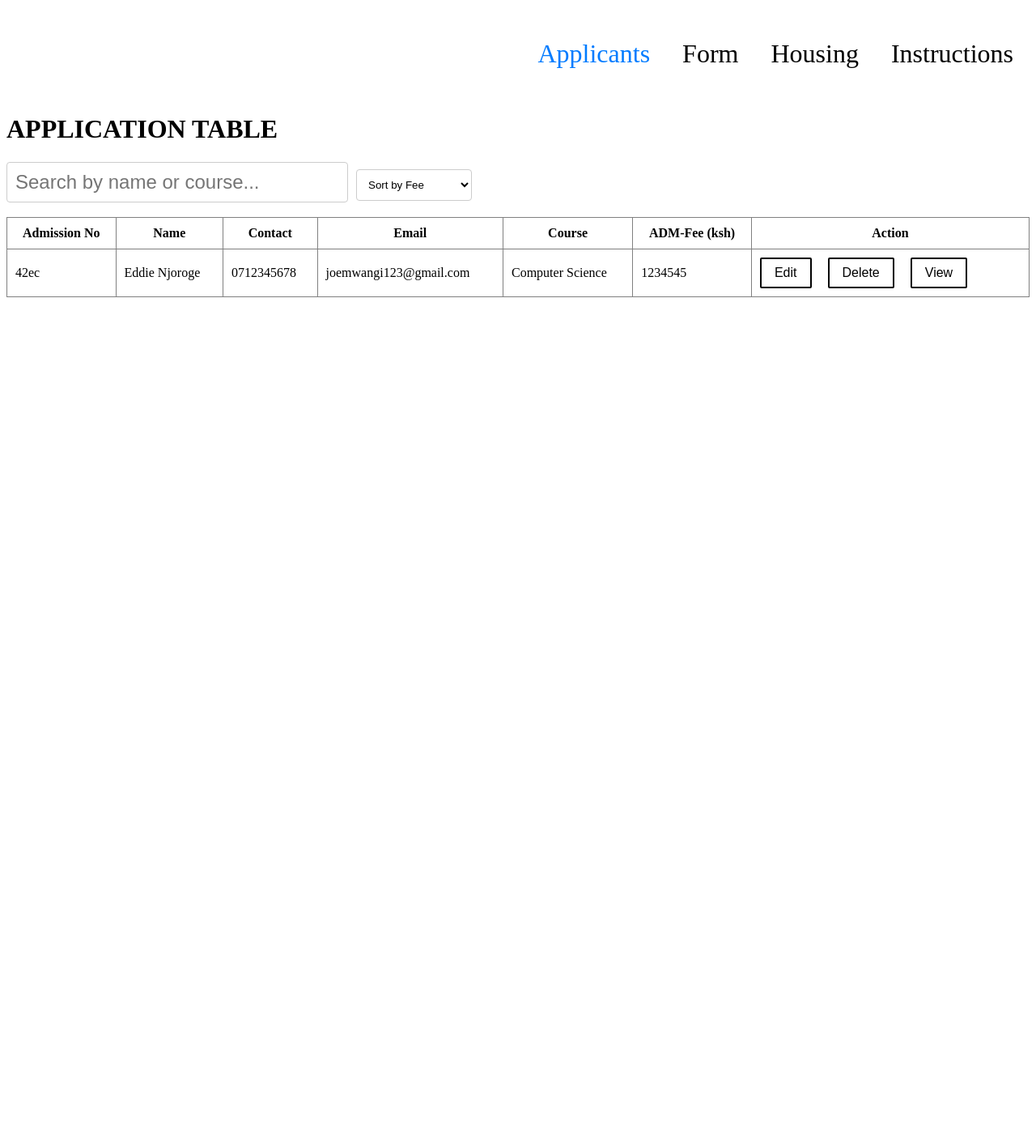
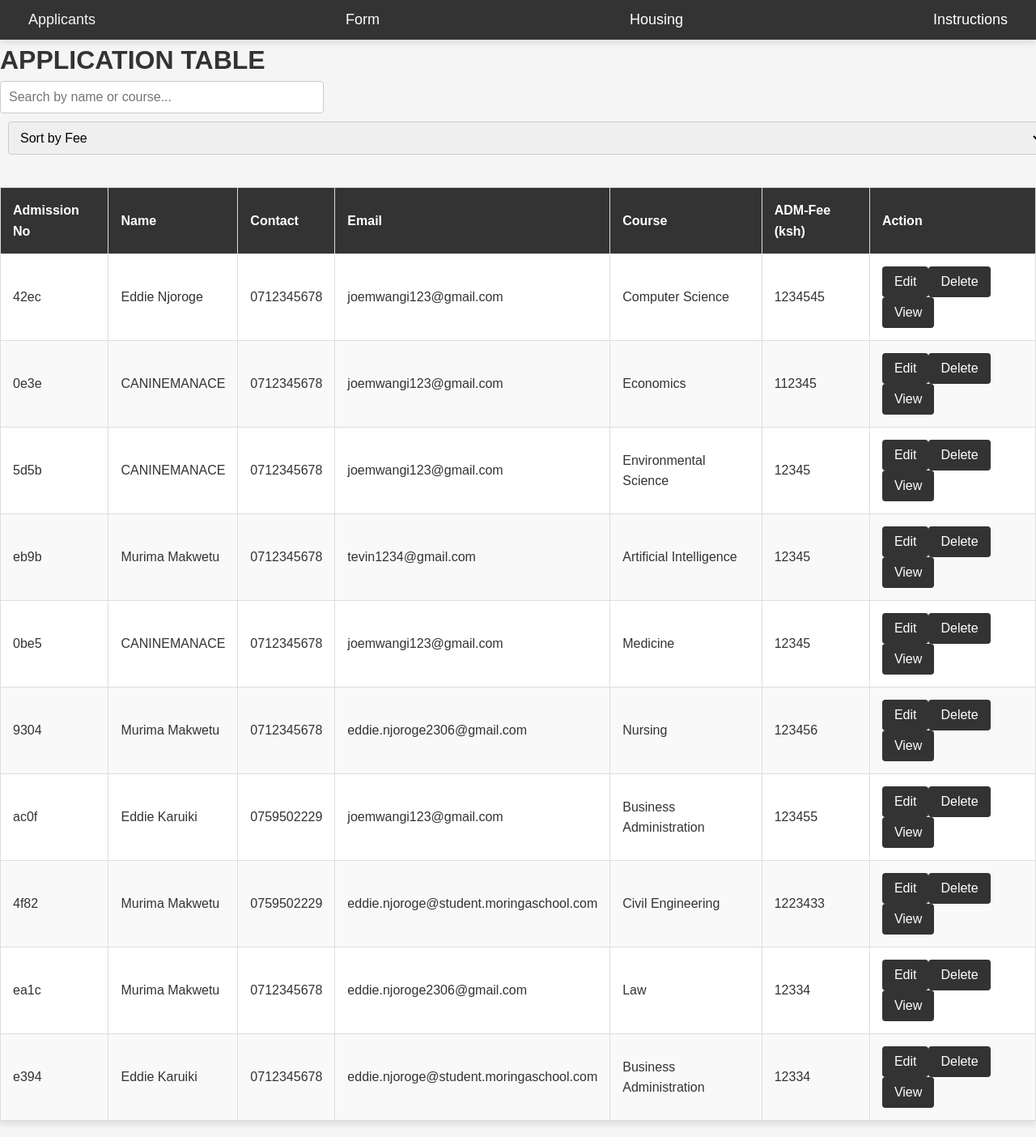
Before and after one commit to caninemanace/SCHOOL-ADM-SYSTEM, a React (Vite) app: page / in a window 1280 px wide. Shown: the whole page at 81% size. Before the commit the page ends 800 px from the top, so only its background shows below. Built offline with nearby package versions, Linux system fonts and the light colour scheme; data requests are answered from the project's data file.

Commit message:
stylingis done

```diff
--- a/db.json
+++ b/db.json
@@ -8,6 +8,87 @@
       "fee": "1234545",
       "image": "https://media.istockphoto.com/id/1373258176/photo/little-african-american-school-boy-raising-hands-up-with-excitement-during-home-distance.jpg?s=612x612&w=0&k=20&c=ovy60H9_Ga6fKfAc2sL5BywZ_r0NiM6oPpC9YRAhcAM=",
       "course": "Computer Science"
+    },
+    {
+      "id": "0e3e",
+      "name": "CANINEMANACE",
+      "contact": "0712345678",
+      "email": "joemwangi123@gmail.com",
+      "fee": "112345",
+      "image": "https://media.istockphoto.com/id/1473711199/photo/face-portrait-student-and-man-in-university-ready-for-back-to-school-learning-goals-or.jpg?s=612x612&w=0&k=20&c=Xrwp5ePvm6RjixgAjJo-OAw9oXkLt_HcmT3bdlLZUdw=",
+      "course": "Economics"
+    },
+    {
+      "id": "5d5b",
+      "name": "CANINEMANACE",
+      "contact": "0712345678",
+      "email": "joemwangi123@gmail.com",
+      "fee": "12345",
+      "image": "https://static.vecteezy.com/system/resources/thumbnails/026/911/382/small_2x/happy-student-boy-with-books-isolated-free-photo.jpg",
+      "course": "Environmental Science"
+    },
+    {
+      "id": "eb9b",
+      "name": "Murima Makwetu",
+      "contact": "0712345678",
+      "email": "tevin1234@gmail.com",
+      "fee": "12345",
+      "image": "https://static.vecteezy.com/system/resources/thumbnails/026/911/382/small_2x/happy-student-boy-with-books-isolated-free-photo.jpg",
+      "course": "Artificial Intelligence"
+    },
+    {
+      "id": "0be5",
+      "name": "CANINEMANACE",
+      "contact": "0712345678",
+      "email": "joemwangi123@gmail.com",
+      "fee": "12345",
+      "image": "https://media.istockphoto.com/id/1473711199/photo/face-portrait-student-and-man-in-university-ready-for-back-to-school-learning-goals-or.jpg?s=612x612&w=0&k=20&c=Xrwp5ePvm6RjixgAjJo-OAw9oXkLt_HcmT3bdlLZUdw=",
+      "course": "Medicine"
+    },
+    {
+      "id": "9304",
+      "name": "Murima Makwetu",
+      "contact": "0712345678",
+      "email": "eddie.njoroge2306@gmail.com",
+      "fee": "123456",
+      "image": "https://media.istockphoto.com/id/1473711199/photo/face-portrait-student-and-man-in-university-ready-for-back-to-school-learning-goals-or.jpg?s=612x612&w=0&k=20&c=Xrwp5ePvm6RjixgAjJo-OAw9oXkLt_HcmT3bdlLZUdw=",
+      "course": "Nursing"
+    },
+    {
+      "id": "ac0f",
+      "name": "Eddie Karuiki",
+      "contact": "0759502229",
+      "email": "joemwangi123@gmail.com",
+      "fee": "123455",
+      "image": "https://media.istockphoto.com/id/1373258176/photo/little-african-american-school-boy-raising-hands-up-with-excitement-during-home-distance.jpg?s=612x612&w=0&k=20&c=ovy60H9_Ga6fKfAc2sL5BywZ_r0NiM6oPpC9YRAhcAM=",
+      "course": "Business Administration"
+    },
+    {
+      "id": "4f82",
+      "name": "Murima Makwetu",
+      "contact": "0759502229",
+      "email": "eddie.njoroge@student.moringaschool.com",
+      "fee": "1223433",
+      "image": "https://media.istockphoto.com/id/1473711199/photo/face-portrait-student-and-man-in-university-ready-for-back-to-school-learning-goals-or.jpg?s=612x612&w=0&k=20&c=Xrwp5ePvm6RjixgAjJo-OAw9oXkLt_HcmT3bdlLZUdw=",
+      "course": "Civil Engineering"
+    },
+    {
+      "id": "ea1c",
+      "name": "Murima Makwetu",
+      "contact": "0712345678",
+      "email": "eddie.njoroge2306@gmail.com",
+      "fee": "12334",
+      "image": "https://static.vecteezy.com/system/resources/thumbnails/026/911/382/small_2x/happy-student-boy-with-books-isolated-free-photo.jpg",
+      "course": "Law"
+    },
+    {
+      "id": "e394",
+      "name": "Eddie Karuiki",
+      "contact": "0712345678",
+      "email": "eddie.njoroge@student.moringaschool.com",
+      "fee": "12334",
+      "image": "https://media.istockphoto.com/id/1373258176/photo/little-african-american-school-boy-raising-hands-up-with-excitement-during-home-distance.jpg?s=612x612&w=0&k=20&c=ovy60H9_Ga6fKfAc2sL5BywZ_r0NiM6oPpC9YRAhcAM=",
+      "course": "Business Administration"
     }
   ],
   "housing": [
@@ -17,6 +98,13 @@
       "date": "2025-04-17",
       "housingFee": "12334345",
       "house": "north"
+    },
+    {
+      "id": "1919",
+      "studentId": "eb9b",
+      "date": "2025-04-10",
+      "housingFee": "1233434",
+      "house": "north"
     }
   ]
 }
--- a/src/App.css
+++ b/src/App.css
@@ -1,118 +1,213 @@
+/* General Reset */
+* {
+  margin: 0;
+  padding: 0;
+  box-sizing: border-box;
+}
 
-* {
-    background-color: rgb(255, 255, 255);
+body {
+  font-family: 'Arial', sans-serif;
+  background-color: #f5f5f5; /* Light gray background */
+  color: #333; /* Dark gray text */
+  line-height: 1.6;
 }
-/* Styles for the NavBar */
+
+/* Navbar Styles */
 nav {
   display: flex;
-    flex-direction: row;
-    justify-content: flex-end;
+  justify-content: space-between;
   align-items: center;
-    width: 100%;
-    padding-top: 20px;
-
+  background-color: #333; /* Dark gray background */
+  padding: 10px 20px;
+  box-shadow: 0 4px 8px rgba(0, 0, 0, 0.1);
 }
 
 .nav-link {
   font-size: 18px;
   font-weight: 500;
-
-
-    color: #000000;
+  color: white;
   text-decoration: none;
-    margin-bottom: 15px;
+  margin: 0 15px;
   transition: color 0.3s ease;
-    padding: 20px;
-    font-size: xx-large;
 }
 
-  .nav-link:hover {
-    color: #007bff;
-  }
-  .active{
-    color: #007bff;
+.nav-link:hover,
+.nav-link.active {
+  color: #f5f5f5; /* Slightly lighter gray for hover and active links */
 }
 
-
-/* Background for the whole form wrapper */
+/* Form Wrapper */
 .form-wrapper {
   max-width: 600px;
   margin: 2rem auto;
   padding: 2rem;
-  background-color: #fff; /* white background */
-  border: 1px solid #000; /* black border */
+  background-color: white;
   border-radius: 10px;
-  box-shadow: 0 0 10px rgba(0, 0, 0, 0.1);
-  display: flex;
-  flex-direction: column;
-  gap: 0.5rem; /* Increased space between inputs */
+  box-shadow: 0 4px 8px rgba(0, 0, 0, 0.1);
 }
 
-/* Heading style */
 .form-heading {
   text-align: center;
   margin-bottom: 1.5rem;
-  font-size: x-large;
-  font-weight: 700;
+  font-size: 24px;
+  font-weight: bold;
+  color: #333; /* Dark gray heading */
 }
-input{
-  font-size: x-large;
+
+label {
+  font-weight: bold;
+  margin-bottom: 5px;
+  display: block;
+}
+
+input,
+select {
+  width: 100%;
+  padding: 10px;
+  margin-bottom: 15px;
+  border: 1px solid #ccc;
+  border-radius: 4px;
+  font-size: 16px;
+}
+
+input:focus,
+select:focus {
+  border-color: #333;
+  outline: none;
+  box-shadow: 0 0 5px rgba(51, 51, 51, 0.5); /* Dark gray focus shadow */
 }
 
 .bw-btn {
-    background-color: white;
-    color: black;
-    border: 2px solid black;
-    padding: 8px 16px;
-    margin-right: 20px;
-    border-radius: 2px;
+  background-color: #333; /* Dark gray button */
+  color: white;
+  border: none;
+  padding: 10px 15px;
+  border-radius: 4px;
   font-size: 16px;
   cursor: pointer;
-  }
-  .bw-btn:hover{
-    background-color: #333;
-    color: #fff;
+  transition: background-color 0.3s ease;
 }
 
+.bw-btn:hover {
+  background-color: #555; /* Slightly lighter gray */
+}
+
+/* Table Styles */
+table {
+  width: 100%;
+  border-collapse: collapse;
+  margin: 20px auto;
+  background-color: white;
+  box-shadow: 0 4px 8px rgba(0, 0, 0, 0.1);
+}
+
+table th,
+table td {
+  padding: 15px;
+  text-align: left;
+  border: 1px solid #ddd;
+}
+
+table th {
+  background-color: #333; /* Dark gray header */
+  color: white;
+  font-size: 16px;
+}
+
+table tr:nth-child(even) {
+  background-color: #f9f9f9; /* Light gray for even rows */
+}
+
+table tr:hover {
+  background-color: #e9e9e9; /* Slightly darker gray on hover */
+}
+
+/* Card Styles */
+.card {
+  max-width: 800px;
+  margin: 20px auto;
+  padding: 20px;
+  background-color: white;
+  border-radius: 10px;
+  box-shadow: 0 4px 8px rgba(0, 0, 0, 0.1);
+}
+
+.card img {
+  width: 150px;
+  height: 150px;
+  border-radius: 50%;
+  object-fit: cover;
+  margin-bottom: 10px;
+}
+
+.card h1 {
+  color: #333; /* Dark gray heading */
+  text-align: center;
+  margin-bottom: 20px;
+}
+
+.card p {
+  margin: 10px 0;
+  font-size: 16px;
+}
+
+.card .note {
+  color: #555; /* Medium gray note */
+  font-style: italic;
+}
+
+/* Instructions Section */
 .instructions-container {
   max-width: 900px;
-    margin: 0 auto;
-    padding: 2rem;
-    line-height: 1.8;
-    font-family: Arial, sans-serif;
-  }
-
-  .main-title {
-    text-align: center;
-    font-size: 28px;
-    margin-bottom: 1.5rem;
-  }
-
-  .intro-text {
-    font-size: 16px;
-    margin-bottom: 1.5rem;
-  }
-
-  .section-line {
-    border: none;
-    border-top: 2px solid black;
-    margin: 2rem 0;
+  margin: 20px auto;
+  padding: 20px;
+  background-color: white;
+  border-radius: 10px;
+  box-shadow: 0 4px 8px rgba(0, 0, 0, 0.1);
 }
 
 .instructions-container h2 {
   font-size: 20px;
-    color: #222;
-    margin-bottom: 0.5rem;
+  color: #333; /* Dark gray heading */
+  margin-bottom: 10px;
 }
 
 .instructions-container ul,
 .instructions-container ol {
-    padding-left: 1.5rem;
-    margin-top: 0.5rem;
+  padding-left: 20px;
+  margin-top: 10px;
+}
+
+.instructions-container li {
+  margin-bottom: 10px;
 }
 
 .summary-box {
-    background-color: #f0f0f0;
-    padding: 1rem;
+  background-color: #f9f9f9; /* Light gray background */
+  padding: 15px;
   border-radius: 6px;
+  border-left: 4px solid #333; /* Dark gray border */
 }
+
+/* Buttons */
+button {
+  padding: 10px 15px;
+  border: none;
+  border-radius: 4px;
+  cursor: pointer;
+  font-size: 14px;
+}
+
+button.edit {
+  background-color: #28a745; /* Green */
+  color: white;
+}
+
+button.delete {
+  background-color: #dc3545; /* Red */
+  color: white;
+}
+
+button:hover {
+  opacity: 0.9;
+}
--- a/src/Form.jsx
+++ b/src/Form.jsx
@@ -44,7 +44,7 @@ function Form() {
     <>
       <NavBar />
       <form className="form-wrapper" onSubmit={handleSubmit}>
-        <h2 className="form-heading">STUDENT REGISTRATION FORM</h2>
+        <h2 className="form-heading">HAMPTON UNIVERSITY REGISTRATION FORM</h2> <hr /><hr />
 
         <label className="form-heading">NAME:</label>
         <input
--- a/src/StudentDetails.jsx
+++ b/src/StudentDetails.jsx
@@ -19,7 +19,7 @@ function StudentDetails() {
   }
 
   const isFeeComplete = student.fee >= admissionFee;
-  const balance = student.fee - admissionFee; // Calculate balance or excess
+  const balance = student.fee - admissionFee;
 
   const handleSendEmail = () => {
     alert(`Email sent to ${student.email} reminding them to complete their school fees.`);
```
Lines whose indentation alone changed are shown as unchanged.
